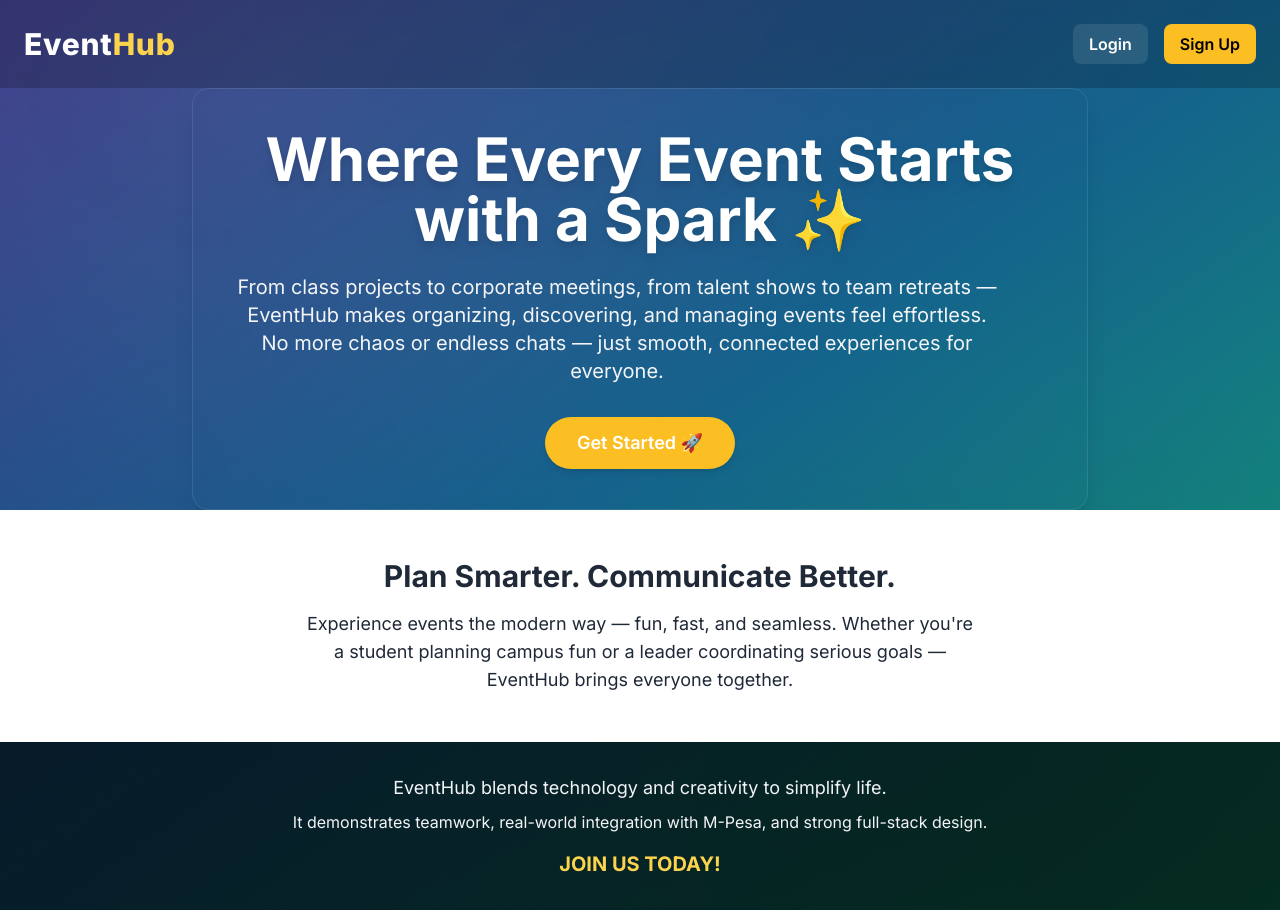
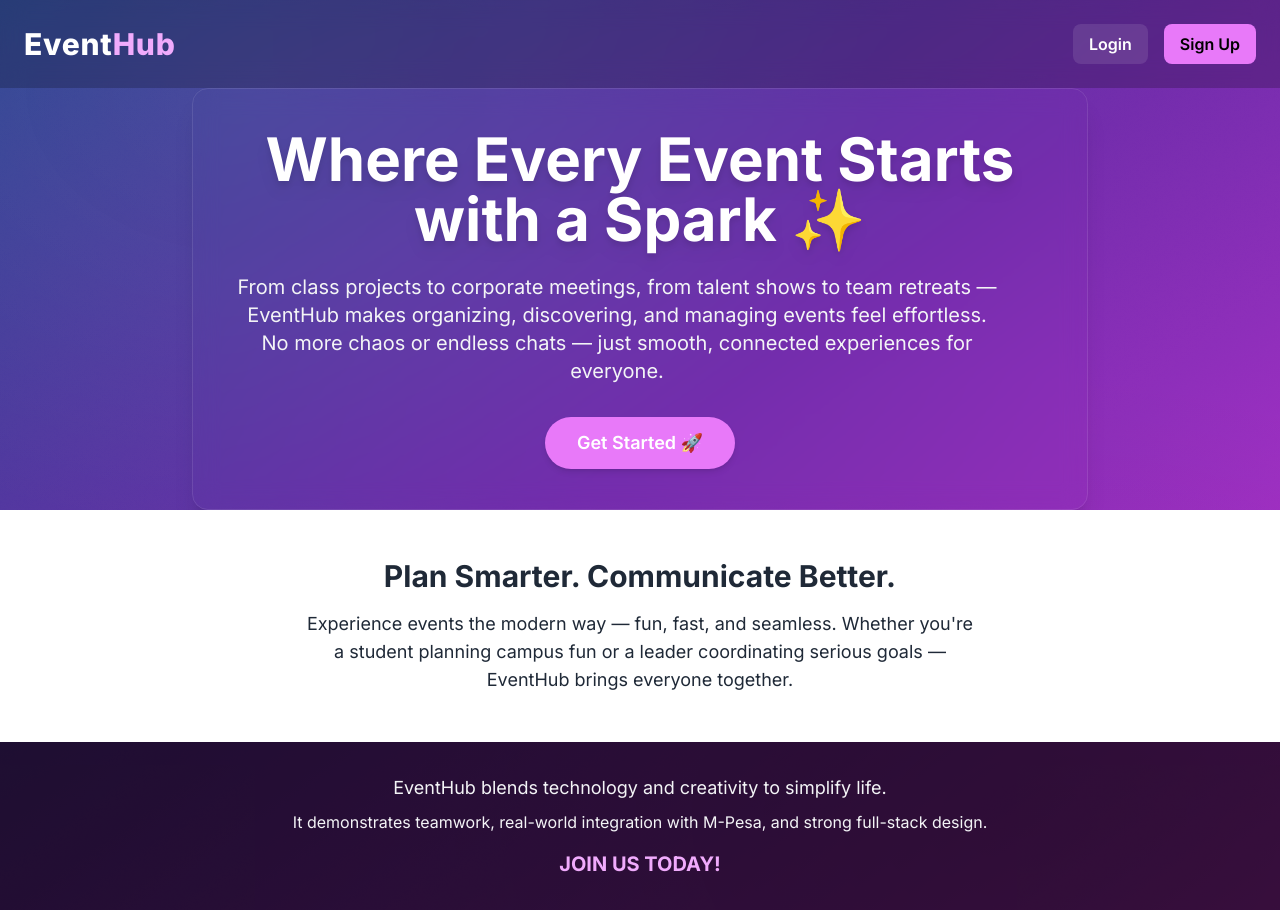
Before and after one commit to edi2xr/Event-Hub-Frontend, a React (Vite) app: page /welcome in a window 1280 px wide. Built offline with nearby package versions, Linux system fonts and the light colour scheme; no server answers.

Commit message:
Update Welcome page colors to match Signup page for consistency

```diff
--- a/src/pages/Welcome.jsx
+++ b/src/pages/Welcome.jsx
@@ -7,7 +7,7 @@ export default function Welcome() {
   return (
     <div className="min-h-screen flex flex-col text-white relative overflow-hidden">
       <div className="absolute inset-0 -z-10">
-        <div className="absolute inset-0 bg-gradient-to-br from-indigo-900 via-sky-800 to-emerald-600 opacity-95"></div>
+        <div className="absolute inset-0 bg-gradient-to-br from-primary-900 via-secondary-800 to-accent-600 opacity-95"></div>
 
         <svg className="absolute inset-0 w-full h-full" preserveAspectRatio="none" xmlns="http://www.w3.org/2000/svg">
           <defs>
@@ -31,7 +31,7 @@ export default function Welcome() {
       {/* Navbar */}
       <nav className="flex justify-between items-center p-6 bg-black/20 backdrop-blur-md z-10">
         <h1 className="text-3xl font-extrabold tracking-wide select-none">
-          Event<span className="text-amber-300">Hub</span>
+          Event<span className="text-accent-300">Hub</span>
         </h1>
         <div className="flex gap-4">
           <button
@@ -42,7 +42,7 @@ export default function Welcome() {
           </button>
           <button
             onClick={() => navigate("/signup")}
-            className="px-4 py-2 bg-amber-400 hover:bg-amber-300 text-black rounded-lg font-semibold transition"
+            className="px-4 py-2 bg-accent-400 hover:bg-accent-300 text-black rounded-lg font-semibold transition"
           >
             Sign Up
           </button>
@@ -63,7 +63,7 @@ export default function Welcome() {
           </p>
           <button
             onClick={() => navigate("/signup")}
-            className="px-8 py-3 bg-amber-400 hover:bg-amber-300 rounded-full text-lg font-semibold transition shadow-md"
+            className="px-8 py-3 bg-accent-400 hover:bg-accent-300 rounded-full text-lg font-semibold transition shadow-md"
           >
             Get Started 🚀
           </button>
@@ -89,7 +89,7 @@ export default function Welcome() {
           It demonstrates teamwork, real-world integration with M-Pesa, and
           strong full-stack design.
         </p>
-        <h4 className="mt-4 text-xl font-bold text-amber-300">JOIN US TODAY!</h4>
+        <h4 className="mt-4 text-xl font-bold text-accent-300">JOIN US TODAY!</h4>
       </footer>
     </div>
   );
```
